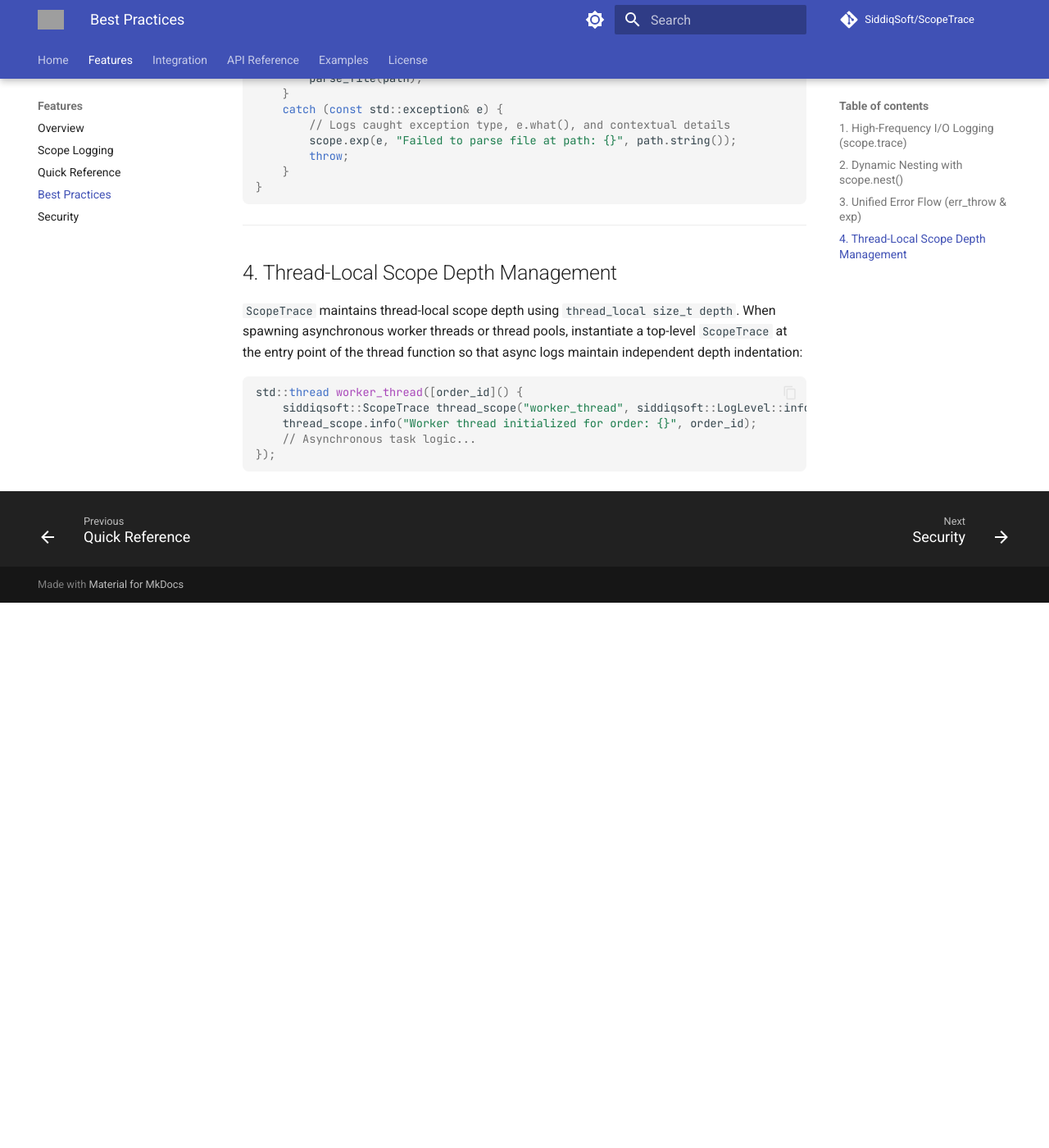
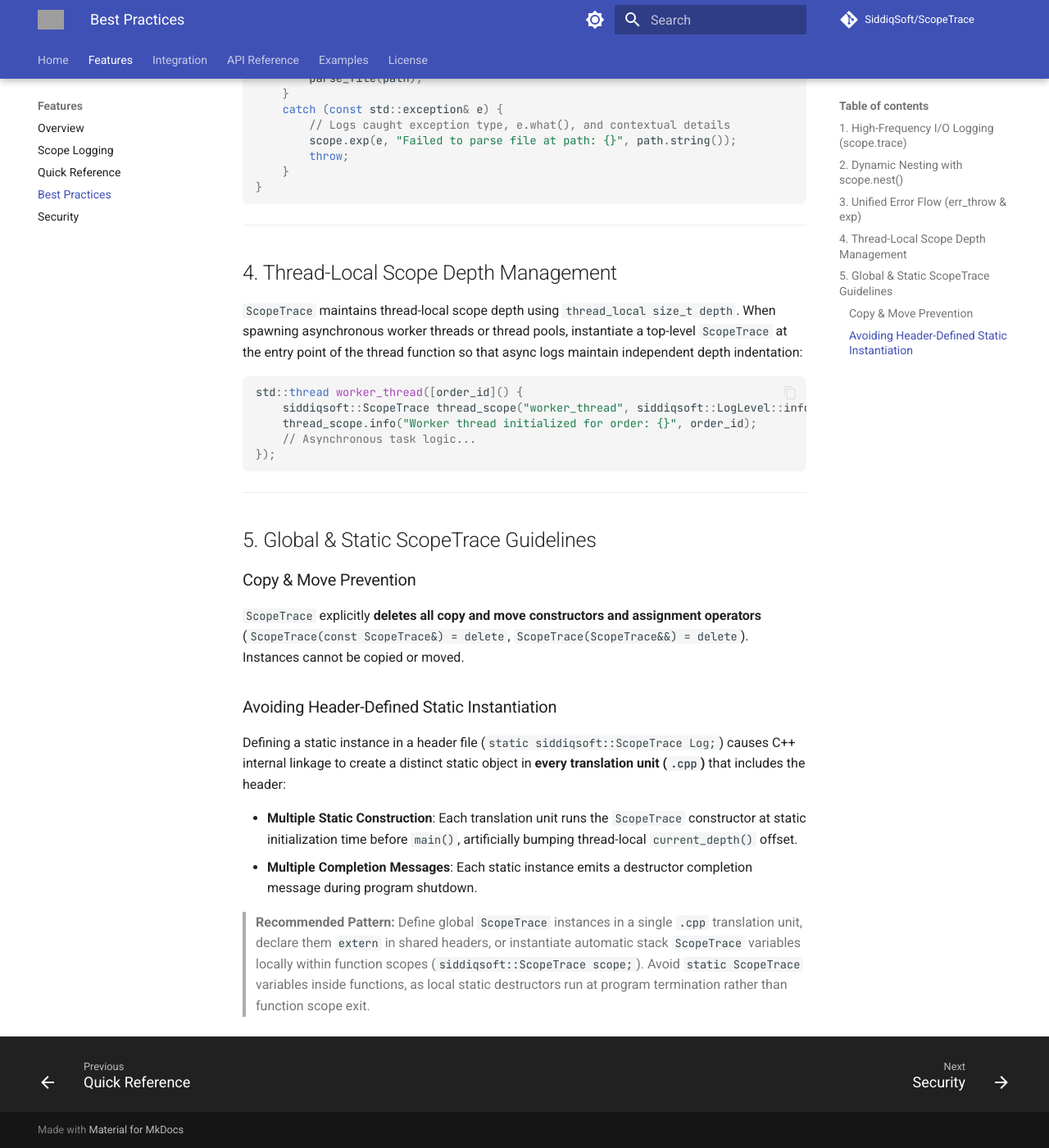
Before and after one commit to SiddiqSoft/ScopeTrace, an MkDocs documentation site: the page built from docs/features/best_practices.md, in a window 1280 px wide and 1400 px high, scrolled down 1680 px. Shown: the whole window at 82% size. Built offline with MkDocs 1.6.1 and Material for MkDocs 9.7.7, drawn with Linux system fonts in a browser that asks for light colours; comment, search, counter and statistics services are not loaded; before the commit the page ends 2415 px from its top, so only the background shows below that; grey boxes are pictures that could not be loaded.

Commit message:
fix: Fixed the issue with depth counter and offset

````diff
--- a/docs/features/best_practices.md
+++ b/docs/features/best_practices.md
@@ -87,3 +87,19 @@ std::thread worker_thread([order_id]() {
     // Asynchronous task logic...
 });
 ```
+
+---
+
+## 5. Global & Static ScopeTrace Guidelines
+
+### Copy & Move Prevention
+`ScopeTrace` explicitly **deletes all copy and move constructors and assignment operators** (`ScopeTrace(const ScopeTrace&) = delete`, `ScopeTrace(ScopeTrace&&) = delete`). Instances cannot be copied or moved.
+
+### Avoiding Header-Defined Static Instantiation
+Defining a static instance in a header file (`static siddiqsoft::ScopeTrace Log;`) causes C++ internal linkage to create a distinct static object in **every translation unit (`.cpp`)** that includes the header:
+
+- **Multiple Static Construction**: Each translation unit runs the `ScopeTrace` constructor at static initialization time before `main()`, artificially bumping thread-local `current_depth()` offset.
+- **Multiple Completion Messages**: Each static instance emits a destructor completion message during program shutdown.
+
+> **Recommended Pattern:**
+> Define global `ScopeTrace` instances in a single `.cpp` translation unit, declare them `extern` in shared headers, or instantiate automatic stack `ScopeTrace` variables locally within function scopes (`siddiqsoft::ScopeTrace scope;`). Avoid `static ScopeTrace` variables inside functions, as local static destructors run at program termination rather than function scope exit.
````
Also changed, not shown: docs/features/scope_logging.md (+1 -1 lines), 2 other files.
